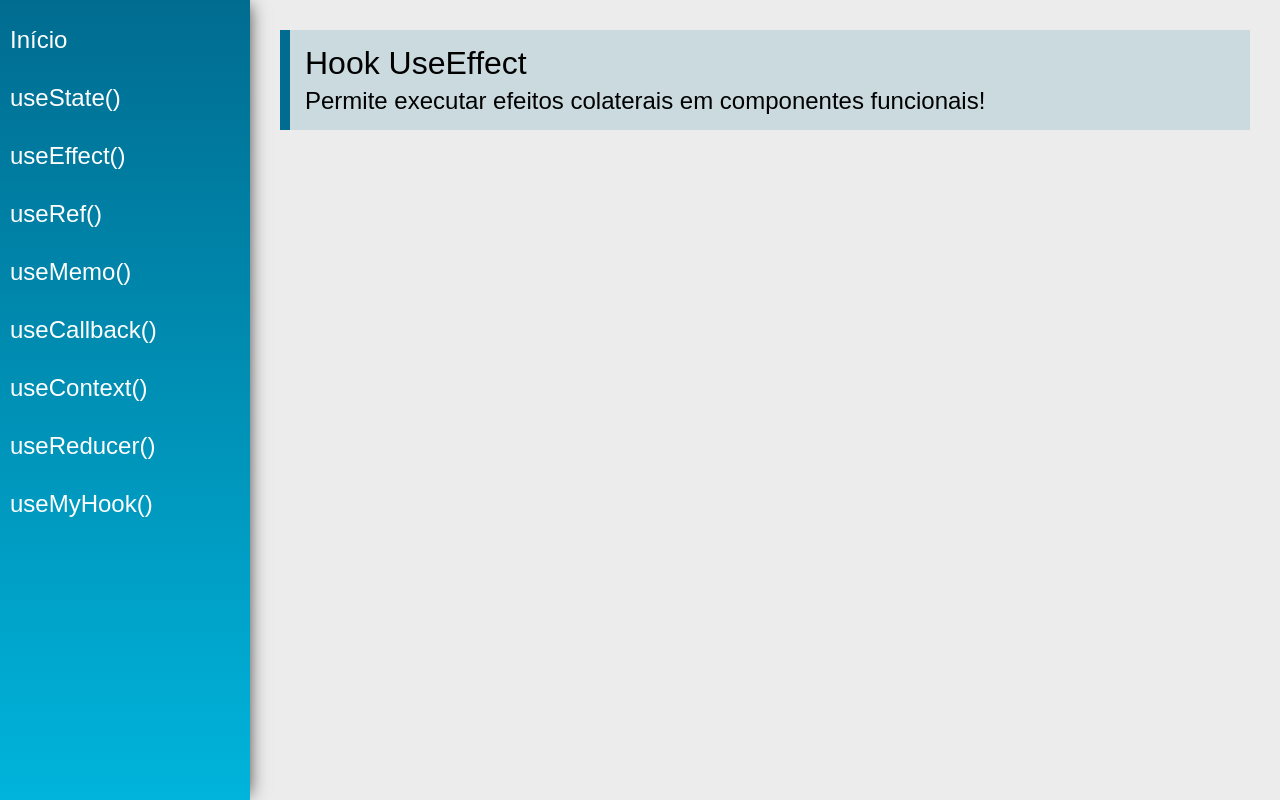
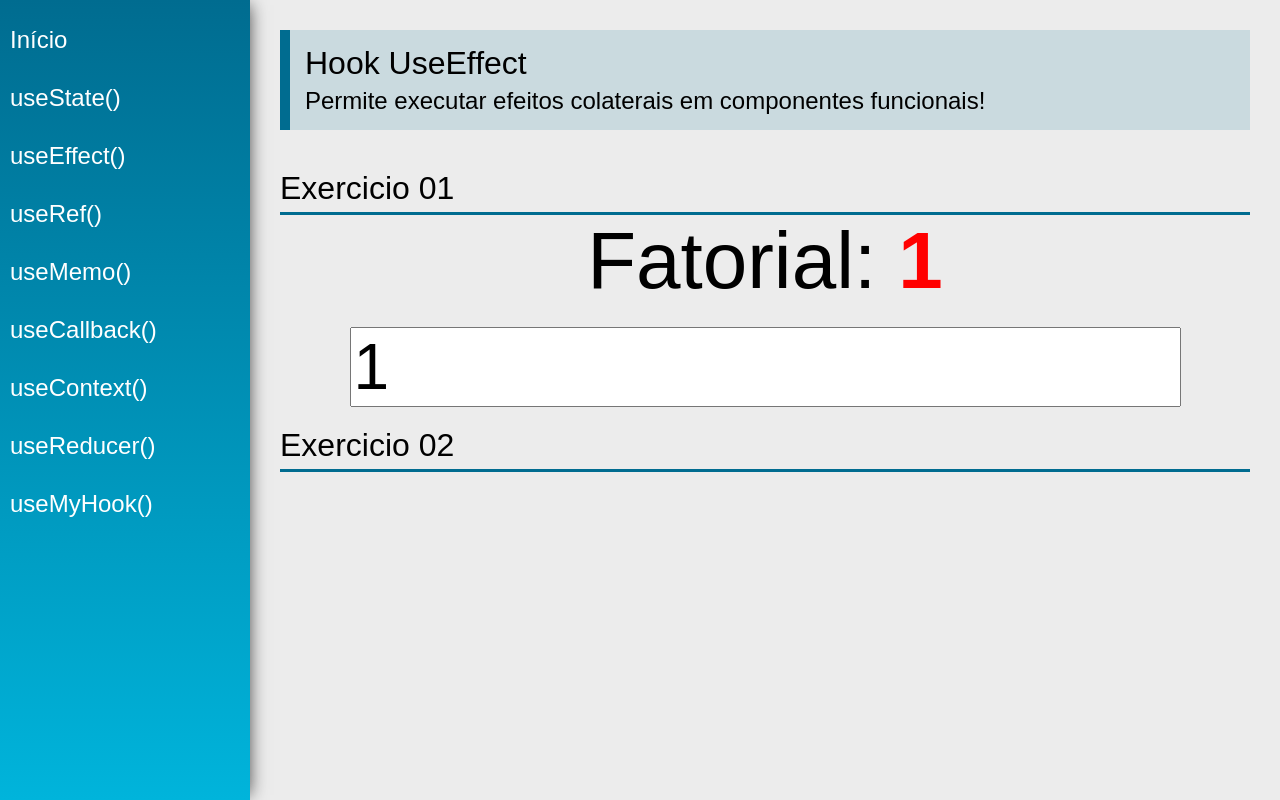
Before and after one commit to immerfallen/ReactHooks, a React (Create React App) app: page /useEffect in a window 1280 px wide. Built offline with nearby package versions, Linux system fonts and the light colour scheme.

Commit message:
usando useEffect para passar efeitos colaterais entre os parametros do componente

```diff
--- a/src/views/examples/UseEffect.jsx
+++ b/src/views/examples/UseEffect.jsx
@@ -1,15 +1,48 @@
-import React from 'react'
-import PageTitle from '../../components/layout/PageTitle'
+import React, { useState, useEffect } from "react";
+import PageTitle from "../../components/layout/PageTitle";
+import SectoinTitle from "../../components/layout/SectionTitle";
+function calcFatorial(num) {
+  const n = parseInt(num);
+  if (n < 0) return -1;
+  if (n === 0) return 1;
+  return calcFatorial(n - 1) * n;
+}
 
 const UseEffect = (props) => {
+  const [number, setNumber] = useState(1);
+  const [fatorial, setFatorial] = useState(1);
+
+  useEffect(
+    function () {
+      setFatorial(calcFatorial(number));
+    },
+    [number]
+  );
+
   return (
     <div className="UseEffect">
       <PageTitle
         title="Hook UseEffect"
         subtitle="Permite executar efeitos colaterais em componentes funcionais!"
       />
+      <SectoinTitle title="Exercicio 01" />
+      <div className="center">
+        <div>
+          <span className="text ">Fatorial: </span>
+          <span className="text red">
+            {fatorial === -1 ? "Não existe" : fatorial}
+          </span>
         </div>
-    )
-}
+        <input
+          type="number"
+          className="input"
+          onChange={(e) => setNumber(e.target.value)}
+          value={number}
+        />
+      </div>
+      <SectoinTitle title="Exercicio 02" />
+    </div>
+  );
+};
 
-export default UseEffect
+export default UseEffect;
```
Also changed, not shown: lhoco.js (added, +11 -0 lines). Lines whose indentation alone changed are shown as unchanged.
